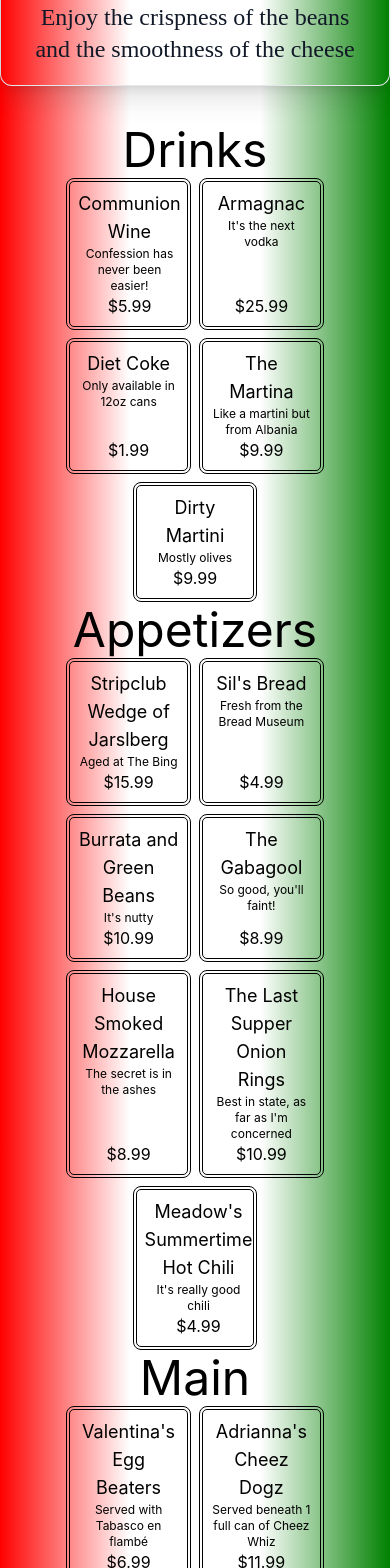
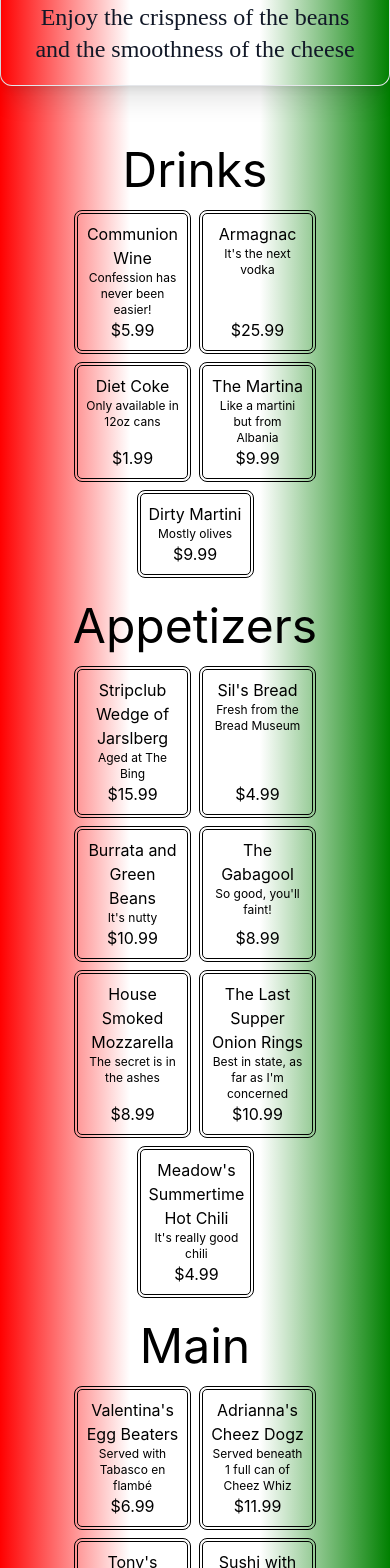
Before and after one commit to crono628/Restaurant_Page, a React (Create React App) app: page / in a window 390 px wide. Shown: the part 380-1948 px from the top of the page. Built offline with nearby package versions, Linux system fonts and the light colour scheme; the HTML template or start-up script is replaced by a standard one.

Commit message:
css update. changed spacing and text sizes

```diff
--- a/src/App.js
+++ b/src/App.js
@@ -9,10 +9,8 @@ const App = () => {
       <div className="sticky top-0 z-50">
         <Nav />
       </div>
-      <div className="relative">
-        <Welcome />
-        <Body />
-      </div>
+      <Welcome />
+      <Body />
     </div>
   );
 };
--- a/src/Body.js
+++ b/src/Body.js
@@ -4,8 +4,8 @@ import { menuData } from './menuData';
 
 const Body = () => {
   return (
-    <div className="flex flex-col text-center flex-wrap justify-center mb-72">
-      <p id="drinks" className="text-5xl scroll-m-12">
+    <div className="flex flex-col text-center flex-wrap justify-center mb-72 ">
+      <p id="drinks" className="text-5xl scroll-m-12 mt-5 mb-3">
         Drinks
       </p>
       <div className="container max-w-2xl flex flex-row flex-wrap justify-center">
@@ -15,7 +15,7 @@ const Body = () => {
             <MenuItem key={item.name} item={item} />
           ))}
       </div>
-      <p id="appetizers" className="text-5xl scroll-m-12">
+      <p id="appetizers" className="text-5xl scroll-m-12 mt-5 mb-3">
         Appetizers
       </p>
       <div className="container max-w-2xl flex flex-row flex-wrap justify-center">
@@ -25,7 +25,7 @@ const Body = () => {
             <MenuItem key={item.name} item={item} />
           ))}
       </div>
-      <p id="main" className="text-5xl scroll-m-12">
+      <p id="main" className="text-5xl scroll-m-12 mt-5 mb-3">
         Main
       </p>
       <div className="container max-w-2xl flex flex-row flex-wrap justify-center">
@@ -35,7 +35,7 @@ const Body = () => {
             <MenuItem key={item.name} item={item} />
           ))}
       </div>
-      <p id="dessert" className="text-5xl scroll-m-12">
+      <p id="dessert" className="text-5xl scroll-m-12 mt-5 mb-3">
         Dessert
       </p>
       <div className="container max-w-2xl flex flex-row flex-wrap justify-center">
--- a/src/components/MenuItem.js
+++ b/src/components/MenuItem.js
@@ -2,8 +2,8 @@ import React from 'react';
 
 const MenuItem = ({ item }) => {
   return (
-    <div className="w-[32vmin] flex flex-col flex-wrap border-black border-double border-4 m-1 p-2 rounded-lg">
-      <p className="text-lg lg:text-2xl">{item.name}</p>
+    <div className="w-[30vmin] flex flex-col flex-wrap border-black border-double border-4 m-1 p-2 rounded-lg">
+      <p className="text-md lg:text-2xl">{item.name}</p>
       <p className="text-xs md:text-md flex-1">{item.description}</p>
       <p className="text-md md:text-lg">{item.price}</p>
     </div>
```
